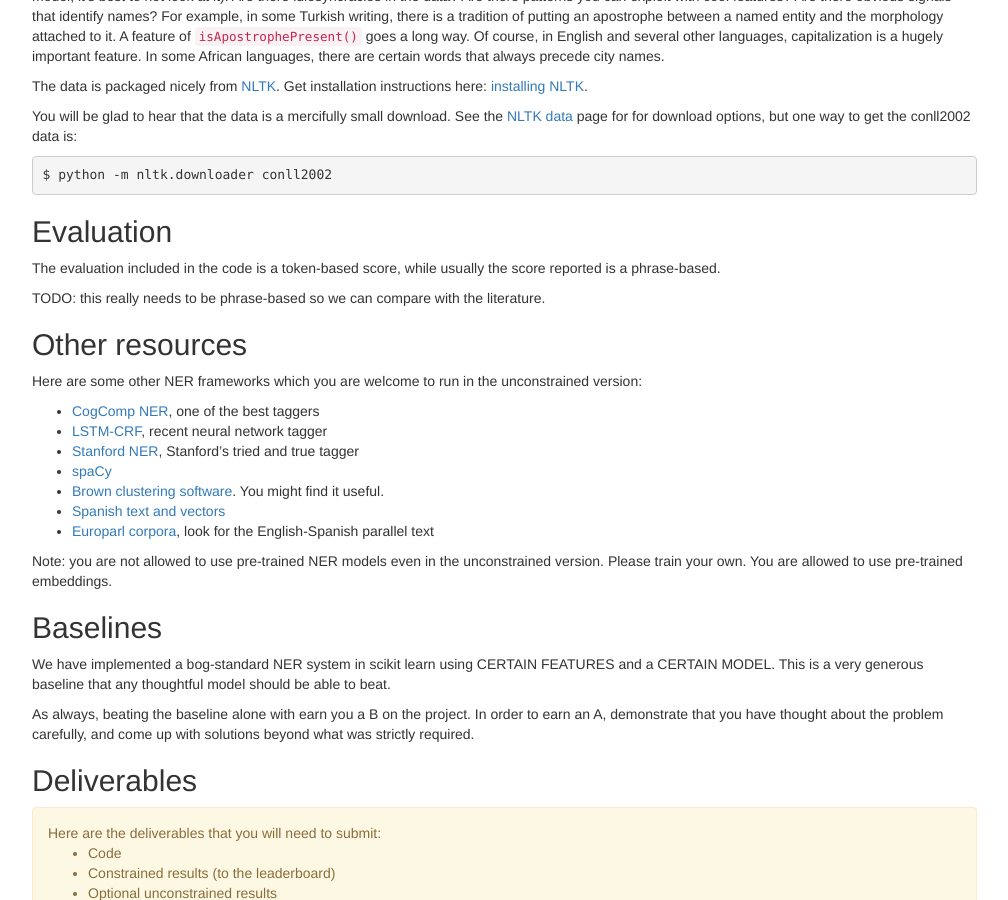
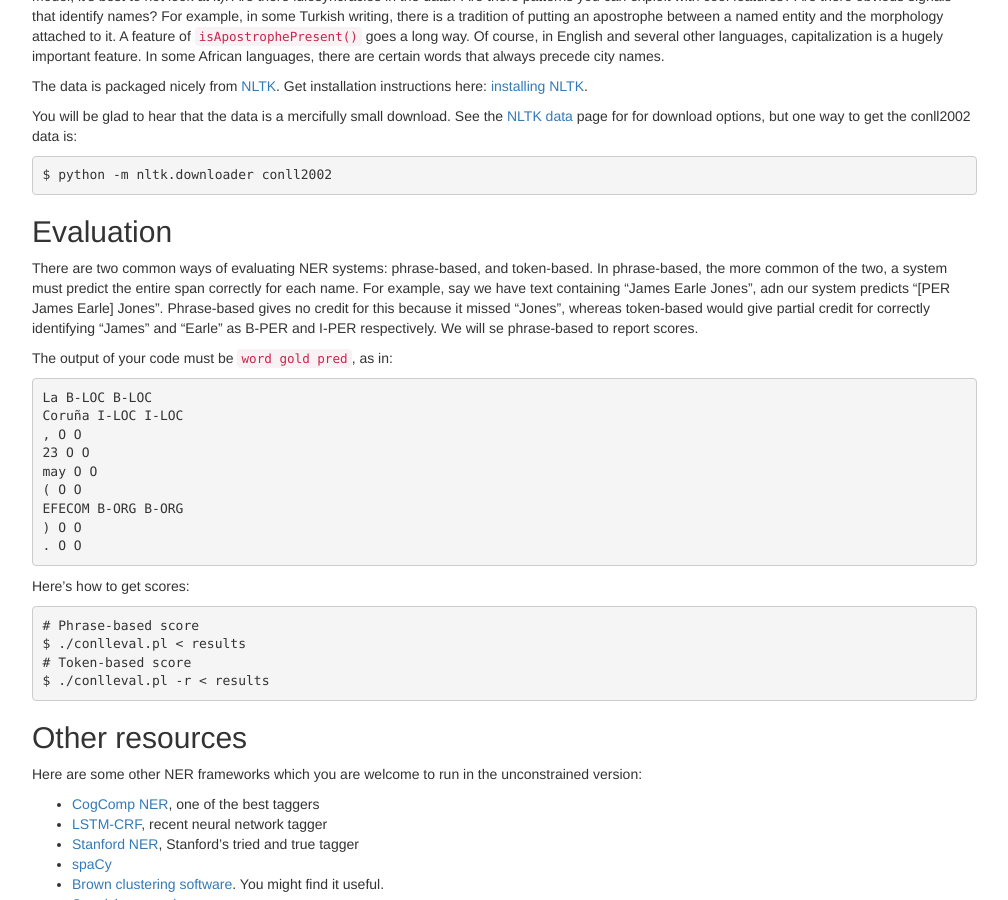
Before and after one commit to computational-linguistics-class/computational-linguistics-class.github.io, a Jekyll site: the page built from assignment6.md, in a window 1280 px wide and 900 px high, scrolled down 822 px. Shown: the whole window, without its empty margins (233-1241 px from the left). Built offline with Jekyll 4.4.1, drawn with Linux system fonts in a browser that asks for light colours; nearby versions of some CDN libraries; a script that is not in the unit is left out.

Commit message:
Added eval section

````diff
--- a/assignment6.md
+++ b/assignment6.md
@@ -64,9 +64,30 @@ $ python -m nltk.downloader conll2002
 
 ## Evaluation
 
-The evaluation included in the code is a token-based score, while usually the score reported is a phrase-based.
+There are two common ways of evaluating NER systems: phrase-based, and token-based. In phrase-based, the more common of the two, a system must predict the entire span correctly for each name. For example, say we have text containing "James Earle Jones", adn our system predicts "[PER James Earle] Jones". Phrase-based gives no credit for this because it missed "Jones", whereas token-based would give partial credit for correctly identifying "James" and "Earle" as B-PER and I-PER respectively. We will se phrase-based to report scores.
 
-TODO: this really needs to be phrase-based so we can compare with the literature.
+The output of your code must be `word gold pred`, as in:
+```
+La B-LOC B-LOC
+Coruña I-LOC I-LOC
+, O O
+23 O O
+may O O
+( O O
+EFECOM B-ORG B-ORG
+) O O
+. O O
+```
+
+Here's how to get scores:
+
+```
+# Phrase-based score
+$ ./conlleval.pl < results
+# Token-based score
+$ ./conlleval.pl -r < results
+```
+
 
 ## Other resources
 
````
